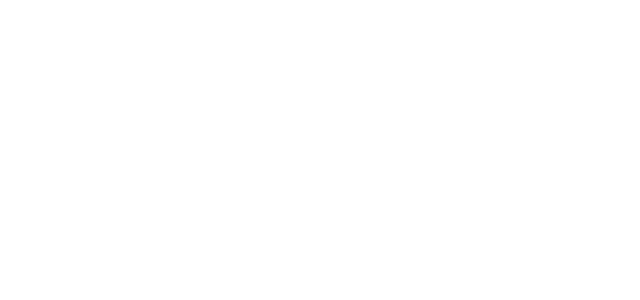
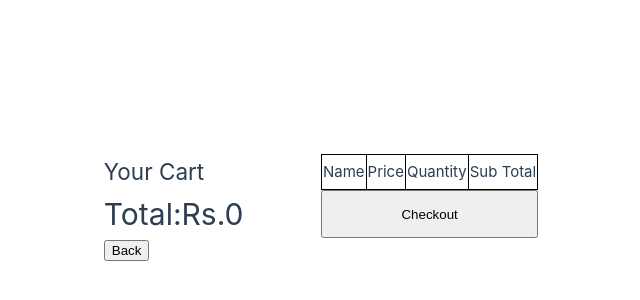
Before and after one commit to Fahad-Jawad/E-Com_web_Vue, a Vue app: page /cart in a window 1280 px wide. Before the commit this address had no page. Shown: the part 192-492 px from the top of the page, without its empty margins (319-959 px from the left). Built offline with nearby package versions, Linux system fonts and the light colour scheme.

Commit message:
feat:created cart design

```diff
--- a/src/router/index.ts
+++ b/src/router/index.ts
@@ -1,6 +1,7 @@
 import { createRouter, createWebHistory } from 'vue-router'
-import ProductPage from '../views/ProductListPage.vue'
-import ProductDetailPage from '../views/ProductDetailPage.vue'
+import ProductPage from '@/views/ProductListPage.vue'
+import ProductDetailPage from '@/views/ProductDetailPage.vue'
+import CartPage from '@/views/Cart.vue'
 
 const router = createRouter({
   history: createWebHistory(import.meta.env.BASE_URL),
@@ -14,6 +15,11 @@
       path: '/product/:id',
       name: 'productDetail',
       component: ProductDetailPage
+    },
+    {
+      path: '/cart',
+      name: 'cart',
+      component: CartPage
     }
   ]
 })
--- a/src/views/Cart.vue
+++ b/src/views/Cart.vue
@@ -1,13 +1,35 @@
 <template>
-    <div>
-
-    </div>
+  <h2>Your Cart</h2>
+  <table>
+    <tr>
+      <th>Name</th>
+      <th>Price</th>
+      <th>Quantity</th>
+      <th>Sub Total</th>
+    </tr>
+    <tr v-for="item in cartData">
+      <td>{{ item.id }}</td>
+      <td>{{ item.quantity }}</td>
+    </tr>
+  </table>
+  <h1>Total:Rs.0</h1>
+  <button>Checkout</button>
+  <router-link :to="{ path: `/` }">
+    <button>Back</button>
+  </router-link>
 </template>
 
 <script setup>
-
+import { useStore } from 'vuex'
+const store = useStore()
+const cartData = store.state.cart
 </script>
 
-<style  scoped>
-
+<style scoped>
+table,
+th,
+td {
+  border: 1px solid black;
+  border-collapse: collapse;
+}
 </style>
```
